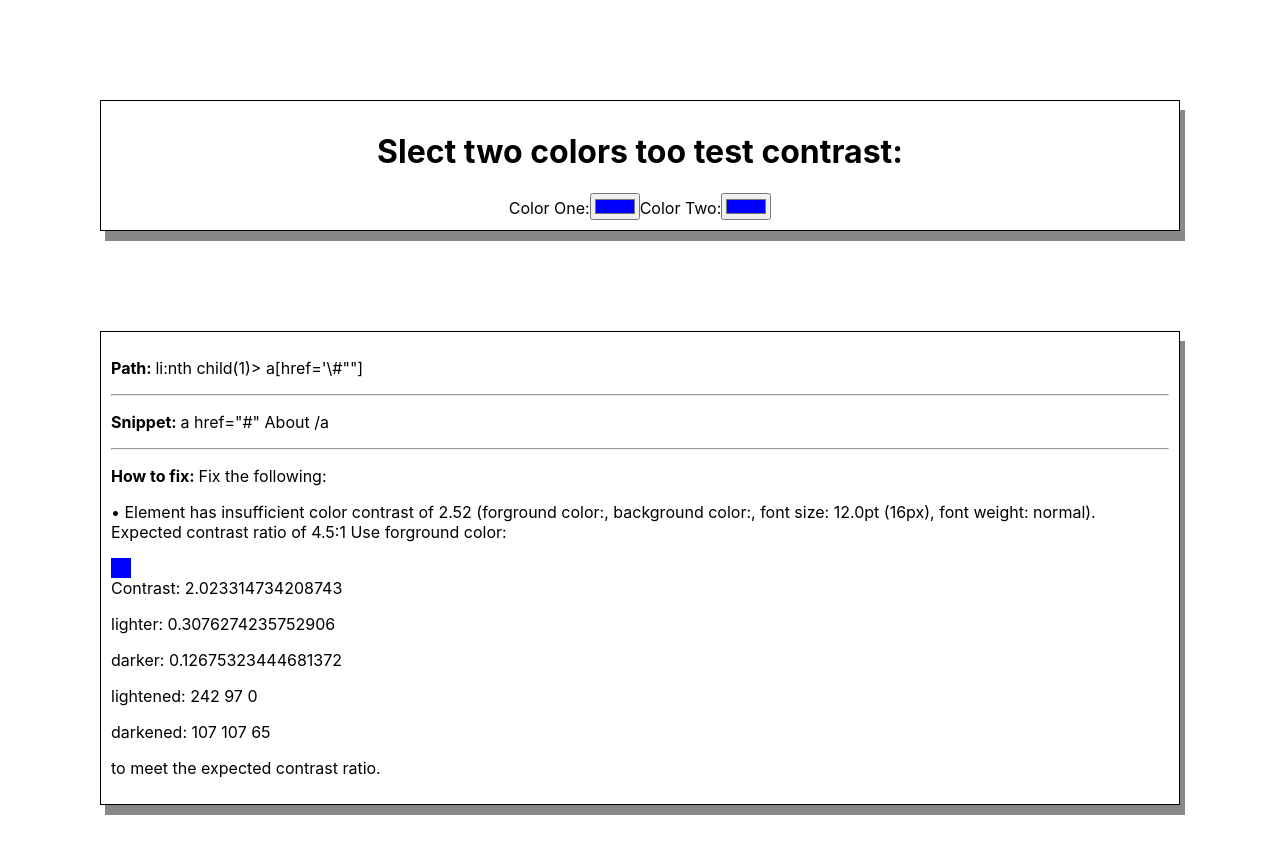
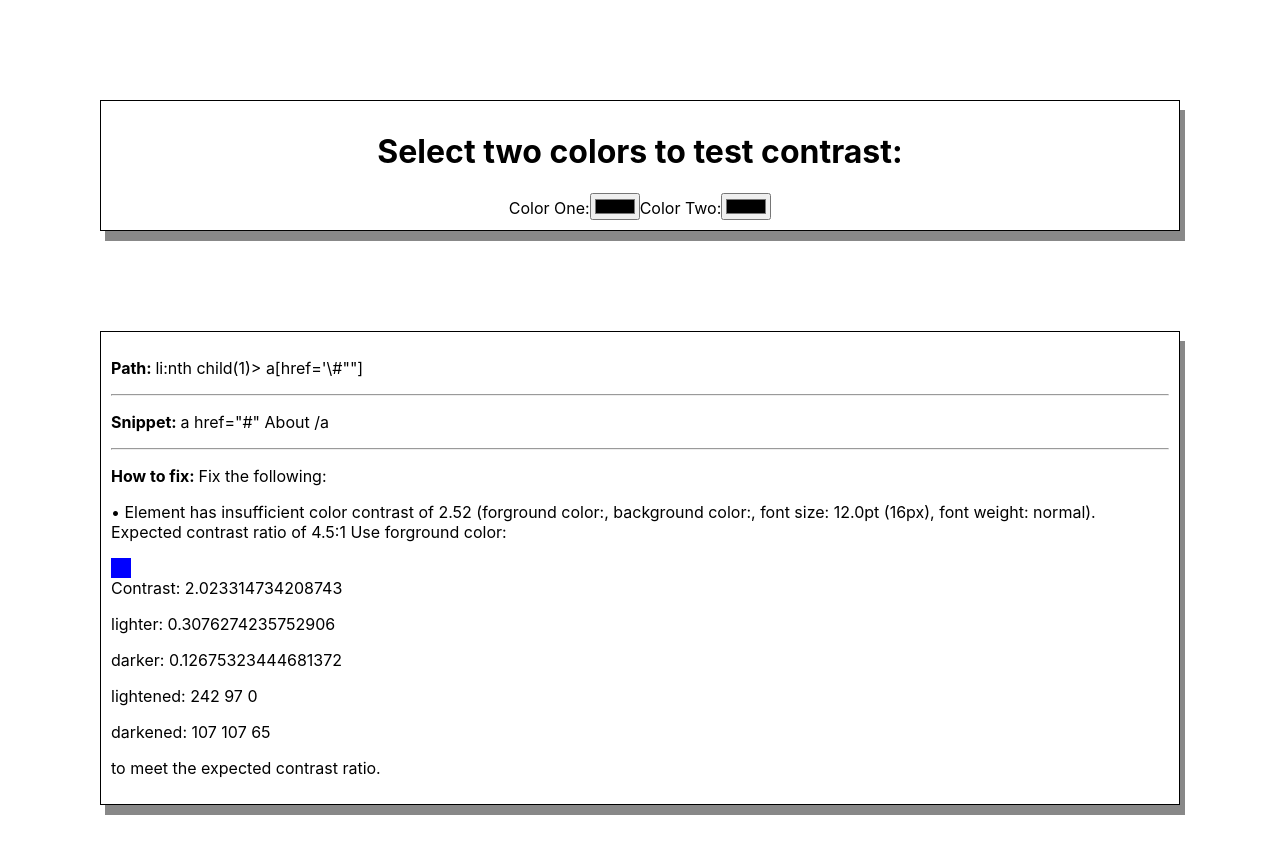
Before and after one commit to aaronaleixander/aiwe-color-rec, a React (Create React App) app: page / in a window 1280 px wide. Shown: the top 854 px of the page. Built offline with nearby package versions, Linux system fonts and the light colour scheme.

Commit message:
typo fix

```diff
--- a/src/App.js
+++ b/src/App.js
@@ -6,11 +6,11 @@ function App() {
   return (
     <div className="App">
         <div className="colors">
-           <h1>Slect two colors too test contrast: </h1>
+           <h1>Select two colors to test contrast: </h1>
            <label for="colorpicker">Color One:</label>
-           <input type="color" id="color-picker-one" value="#0000ff"></input>
+           <input type="color" id="color-picker-one" value=""></input>
            <label for="colorpicker">Color Two:</label>
-           <input type="color" id="color-picker-two" value="#0000ff"></input>
+           <input type="color" id="color-picker-two" value=""></input>
         </div>
         <div className='example'>
             <p><b>Path: </b> li:nth child(1)> a[href='\#""]</p>
```
